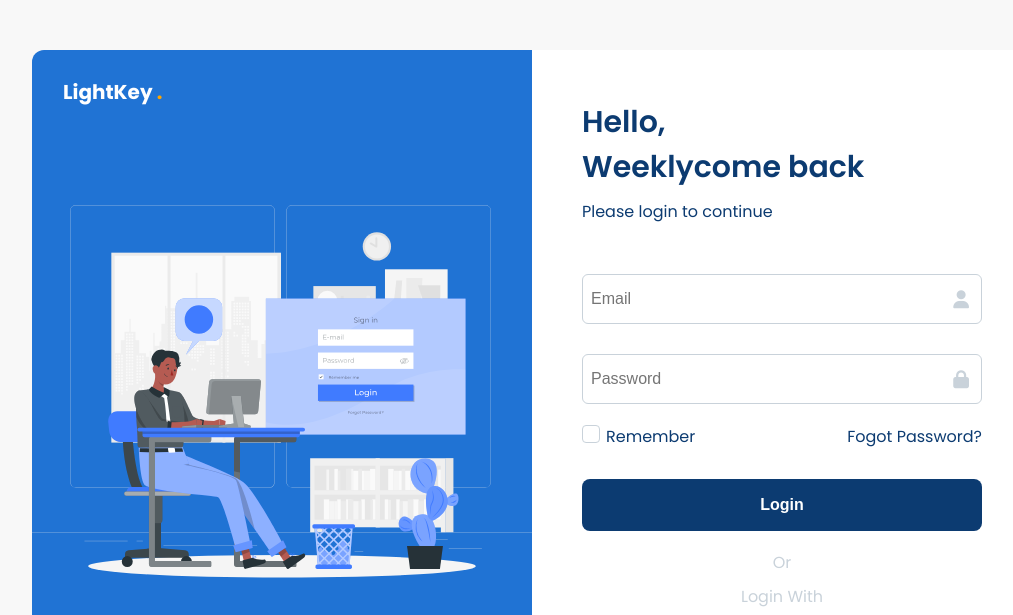
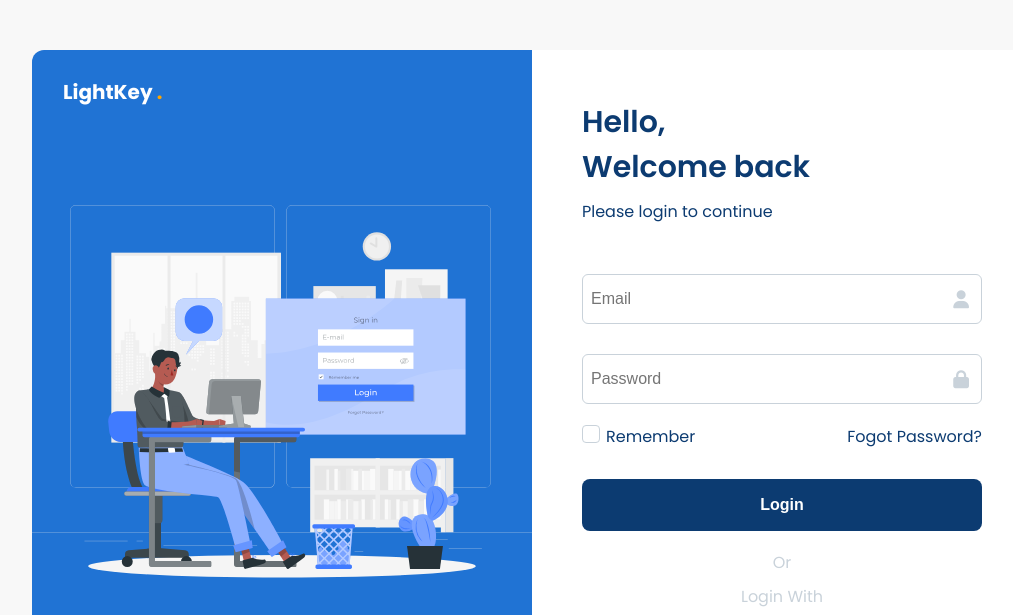
Before and after one commit to dlinh010203/Learning-Programming-Website, a plain HTML site: page login.html in a window 1280 px wide. Shown: the top 615 px of the page, without its empty margins (108-1121 px from the left). Drawn offline with Linux system fonts and the light colour scheme.

Commit message:
Fix bug test login page

```diff
--- a/login.html
+++ b/login.html
@@ -53,7 +53,7 @@
                         <p href="#!" class="login__callout">Don't have an account? <a class="login__callout-link" href="">Click here</a></p>
                     </figure>
                     <form class="login__form">
-                        <h2 class="login-form__heading">Hello,<br>Weeklycome back</h2>
+                        <h2 class="login-form__heading">Hello,<br>Welcome back</h2>
                         <p class="login-form__desc">Please login to continue</p>
                         <div class="form__group">
                             <input required type="email" class="form__input" placeholder="Email" pattern="[a-z0-9._%+-]+@[a-z0-9.-]+\.[a-z]{2,4}$">
```
